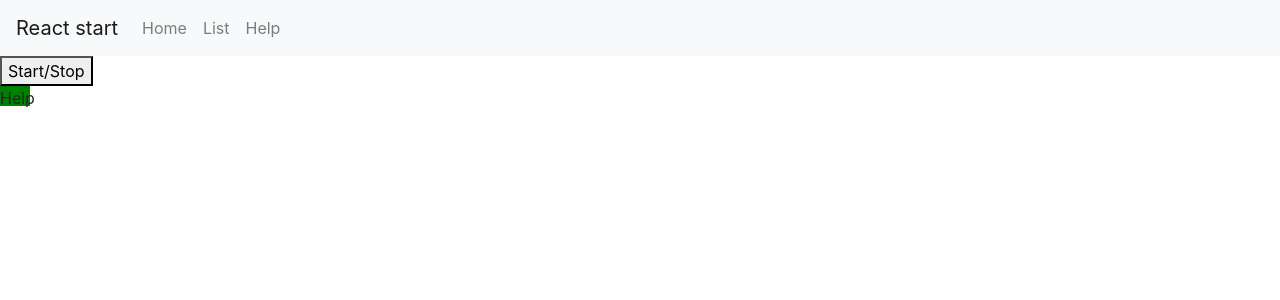
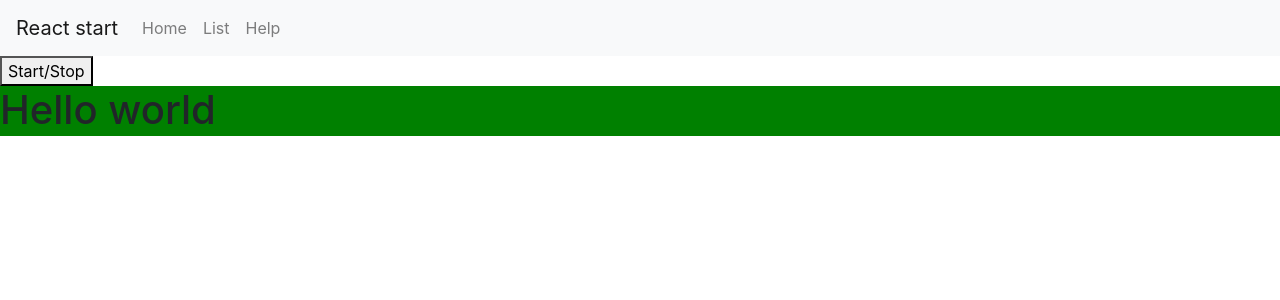
Before and after one commit to delprzemo/reactjs-starter, a React (Create React App) app: page /help in a window 1280 px wide. Shown: the top 300 px of the page. Built offline with nearby package versions, Linux system fonts and the light colour scheme.

Commit message:
Exercise 12: content projection, play with colorful square

```diff
--- a/src/Help/Help.js
+++ b/src/Help/Help.js
@@ -11,7 +11,7 @@ export default class Help extends Component {
     render() {
         return (
             <div>
-                <Square />
+                <Square><h1>Hello world</h1></Square>
             </div>
         )
     }
--- a/src/Help/Square/Square.css
+++ b/src/Help/Square/Square.css
@@ -1,11 +1,9 @@
 .red-background {
     background-color: red;
-    width: 30px;
-    height: 20px;
+    height: 50px;
   }
 
 .green-background {
     background-color: green;
-    width: 30px;
-    height: 20px;
+    height: 50px;
 }
--- a/src/Help/Square/Square.js
+++ b/src/Help/Square/Square.js
@@ -42,7 +42,7 @@ export default class Square extends Component {
         return (
             <div>
                 <button onClick={(e) => this.onPauseButtonClick(e)}>Start/Stop</button>
-                {this.state.running  ?  <div className={this.state.color}>Help</div> : <div>Please click button</div>}
+                {this.state.running  ?  <div className={this.state.color}>{this.props.children}</div> : <div>Please click button</div>}
             </div>
         )
     }
```
Also changed, not shown: 1 other file (tests, documents, lock files or other folders).
